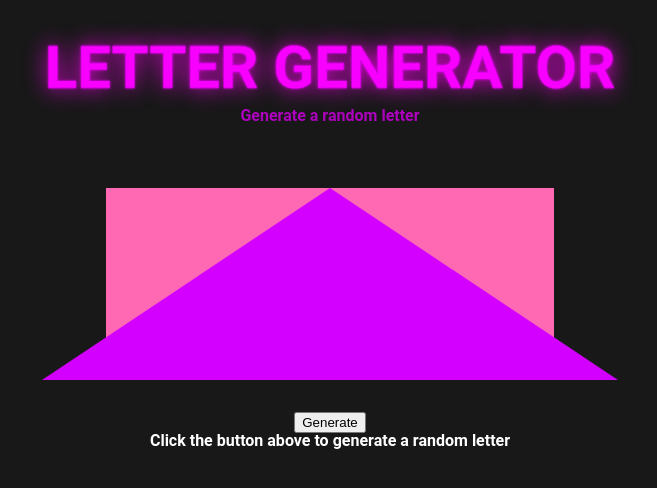
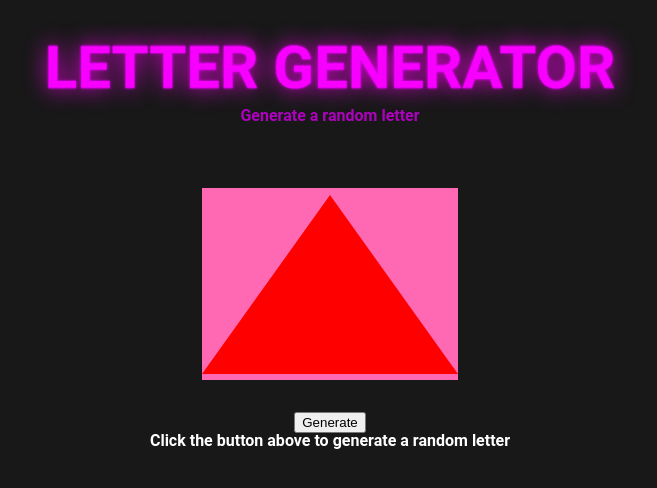
Before and after one commit to TylrPopcorn/Random-Letter-Generator, a React (Create React App) app: page / in a window 1280 px wide. Shown: the top 488 px of the page, without its empty margins (310-967 px from the left). Built offline with nearby package versions, Linux system fonts and the light colour scheme.

Commit message:
Working on

```diff
--- a/styles/styles.css
+++ b/styles/styles.css
@@ -108,7 +108,7 @@ body {
   margin-top: 10%;
   margin-bottom: 5%;
   height: 15vw;
-  width: 70%;
+  width: 40%;
 
   background-color: hotpink;
   /* background-color: black; */ /*for testing purposes*/
@@ -119,11 +119,12 @@ body {
 }
 
 .Triangle1 {
-  border-left: 22.5vw solid transparent; /* Adjusted size */
-  border-right: 22.5vw solid transparent; /* Adjusted size */
-  border-bottom: 15vw solid rgb(212, 0, 255); /* Adjusted size and color */
-
-  display: flex;
-  justify-content: center;
-  align-items: center;
+  position: absolute;
+  left: 50%;
+  transform: translateX(-50%);
+  width: 0;
+  height: 0;
+  border-left: 10vw solid transparent;
+  border-right: 10vw solid transparent;
+  border-bottom: 14vw solid red;
 }
```
